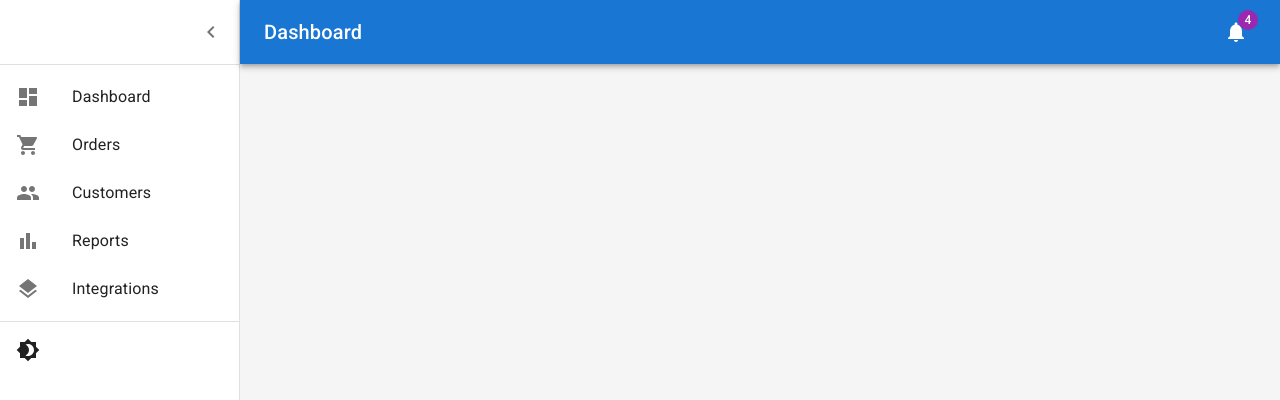
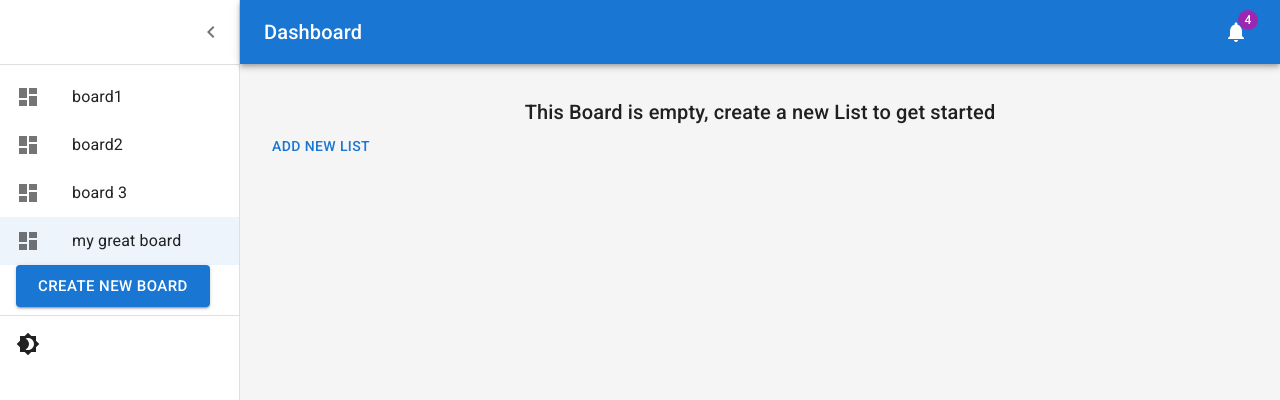
Before and after one commit to zeynabmvs/kanba, a React (Vite) app: page / in a window 1280 px wide. Shown: the top 400 px of the page. Built offline with nearby package versions, Linux system fonts and the light colour scheme.

Commit message:
add Board component

```diff
--- a/src/app/data.js
+++ b/src/app/data.js
@@ -222,3 +222,8 @@ export const initialData = {
     },
   ],
 };
+
+
+// export const initialData ={
+//   boards: []
+// }
--- /dev/null
+++ b/src/components/Board.jsx
@@ -0,0 +1,137 @@
+// import { MdAdd } from "react-icons/md";
+import { Button, Container, Stack, Typography } from "@mui/material";
+import { useDispatch, useSelector } from "react-redux";
+import { selectCurrentBoard } from "../features/boardsSlice";
+import { openModal } from "../features/modalSlice";
+// import BoardList from "./BoardList";
+// import Button from "./standard/Button";
+import MoreVertIcon from "@mui/icons-material/MoreVert";
+import { IconButton, Menu, MenuItem, Paper } from "@mui/material";
+import { useState } from "react";
+
+const BoardListCard = ({ title, description }) => {
+  return (
+    <div
+      style={{
+        padding: 10,
+        margin: 5,
+        border: "1px solid #ddd",
+        borderRadius: 4,
+      }}
+    >
+      <Typography variant="body1">{title}</Typography>
+      <Typography variant="caption">{description}</Typography>
+    </div>
+  );
+};
+
+const OptionsMenu = ({ text, onEdit, onDelete }) => {
+  const [anchorEl, setAnchorEl] = useState(null);
+  const open = Boolean(anchorEl);
+
+  const handleClick = (event) => {
+    setAnchorEl(event.currentTarget);
+  };
+  const handleClose = () => {
+    setAnchorEl(null);
+  };
+  return (
+    <>
+      <IconButton
+        id="basic-button"
+        aria-controls={open ? "basic-menu" : undefined}
+        aria-haspopup="true"
+        aria-expanded={open ? "true" : undefined}
+        onClick={handleClick}
+      >
+        <MoreVertIcon />
+      </IconButton>
+
+      <Menu
+        id="basic-menu"
+        anchorEl={anchorEl}
+        open={open}
+        onClose={handleClose}
+        MenuListProps={{
+          "aria-labelledby": "basic-button",
+        }}
+      >
+        <MenuItem onClick={onEdit}>Edit {text}</MenuItem>
+        <MenuItem sx={{ color: 'red' }}  onClick={onDelete}>Delete {text}</MenuItem>
+      </Menu>
+    </>
+  );
+};
+
+const BoardList = ({ list }) => {
+  const dispatch = useDispatch();
+
+  const onDeleteListHandler = () => {
+    dispatch(openModal({ type: "deleteList", detail: list }));
+  };
+  const onEditListHandler = () => {
+    // dispatch(closeModal())
+    dispatch(openModal({ type: "editList", detail: list }));
+  };
+
+  return (
+    <Paper elevation={3} sx={{ padding: 1, margin: 1, width: '200px'}} >
+      <Stack direction="row" justifyContent="space-between">
+      <h3>{list.title}</h3>
+      <OptionsMenu
+        text="list"
+        onEdit={onEditListHandler}
+        onelete={onDeleteListHandler}
+      ></OptionsMenu>
+      </Stack>
+
+      {list.tasks?.map((item) => (
+        <BoardListCard
+          key={item.id}
+          title={item.title}
+          description={item.description}
+        ></BoardListCard>
+      ))}
+    </Paper>
+  );
+};
+
+const Board = () => {
+  const currentBoard = useSelector(selectCurrentBoard);
+  const dispatch = useDispatch();
+
+  const onAddListHandler = () => {
+    dispatch(openModal({ type: "addList" }));
+  };
+
+  return (
+    <>
+      {!currentBoard && (
+        <Container>
+          <Typography variant="h6" textAlign="center">
+            There is no board yet, create one from sidebar
+          </Typography>
+        </Container>
+      )}
+
+      {currentBoard?.lists?.length < 1 && (
+        <Container>
+          <Typography variant="h6" textAlign="center">
+            This Board is empty, create a new List to get started
+          </Typography>
+        </Container>
+      )}
+
+      <Stack direction="row" >
+        {currentBoard?.lists?.map((list) => (
+          <BoardList key={list.id} list={list} />
+        ))}
+        {currentBoard?.lists.length < 5 && (
+          <Button onClick={() => onAddListHandler()}>Add new List</Button>
+        )}
+      </Stack>
+    </>
+  );
+};
+
+export default Board;
--- a/src/components/Dashboard.jsx
+++ b/src/components/Dashboard.jsx
@@ -1,4 +1,3 @@
-import ChevronLeftIcon from "@mui/icons-material/ChevronLeft";
 import MenuIcon from "@mui/icons-material/Menu";
 import NotificationsIcon from "@mui/icons-material/Notifications";
 import MuiAppBar from "@mui/material/AppBar";
@@ -6,16 +5,14 @@ import Badge from "@mui/material/Badge";
 import Box from "@mui/material/Box";
 import Container from "@mui/material/Container";
 import CssBaseline from "@mui/material/CssBaseline";
-import Divider from "@mui/material/Divider";
-import MuiDrawer from "@mui/material/Drawer";
 import IconButton from "@mui/material/IconButton";
-import List from "@mui/material/List";
 import Toolbar from "@mui/material/Toolbar";
 import Typography from "@mui/material/Typography";
 import { styled } from "@mui/material/styles";
 import { useState } from "react";
-import SwitchTheme from "./SwitchTheme";
-import { mainListItems, secondaryListItems } from "./listItems";
+import Board from "./Board";
+import Sidebar from "./Sidebar";
+
 const drawerWidth = 240;
 
 const AppBar = styled(MuiAppBar, {
@@ -36,37 +33,12 @@ const AppBar = styled(MuiAppBar, {
   }),
 }));
 
-const Drawer = styled(MuiDrawer, {
-  shouldForwardProp: (prop) => prop !== "open",
-})(({ theme, open }) => ({
-  "& .MuiDrawer-paper": {
-    position: "relative",
-    whiteSpace: "nowrap",
-    width: drawerWidth,
-    transition: theme.transitions.create("width", {
-      easing: theme.transitions.easing.sharp,
-      duration: theme.transitions.duration.enteringScreen,
-    }),
-    boxSizing: "border-box",
-    ...(!open && {
-      overflowX: "hidden",
-      transition: theme.transitions.create("width", {
-        easing: theme.transitions.easing.sharp,
-        duration: theme.transitions.duration.leavingScreen,
-      }),
-      width: theme.spacing(7),
-      [theme.breakpoints.up("sm")]: {
-        width: theme.spacing(9),
-      },
-    }),
-  },
-}));
-
 export default function Dashboard() {
   const [open, setOpen] = useState(true);
   const toggleDrawer = () => {
     setOpen(!open);
   };
+
   return (
     <Box sx={{ display: "flex" }}>
       <CssBaseline />
@@ -104,28 +76,8 @@ export default function Dashboard() {
           </IconButton>
         </Toolbar>
       </AppBar>
-      <Drawer variant="permanent" open={open}>
-        <Toolbar
-          sx={{
-            display: "flex",
-            alignItems: "center",
-            justifyContent: "flex-end",
-            px: [1],
-          }}
-        >
-          <IconButton onClick={toggleDrawer}>
-            <ChevronLeftIcon />
-          </IconButton>
-        </Toolbar>
-        <Divider />
-        <List component="nav">
-          {mainListItems}
-          <Divider sx={{ my: 1 }} />
-          <SwitchTheme />
+      <Sidebar open={open} toggleDrawer={toggleDrawer} />
 
-          {/* {secondaryListItems} */}
-        </List>
-      </Drawer>
       <Box
         component="main"
         sx={{
@@ -139,7 +91,9 @@ export default function Dashboard() {
         }}
       >
         <Toolbar />
-        <Container maxWidth="lg" sx={{ mt: 4, mb: 4 }}></Container>
+        <Container maxWidth="lg" sx={{ mt: 4, mb: 4 }}>
+          <Board></Board>
+        </Container>{" "}
       </Box>
     </Box>
   );
--- /dev/null
+++ b/src/components/Sidebar.jsx
@@ -0,0 +1,102 @@
+import ChevronLeftIcon from "@mui/icons-material/ChevronLeft";
+import DashboardIcon from "@mui/icons-material/Dashboard";
+import Divider from "@mui/material/Divider";
+import MuiDrawer from "@mui/material/Drawer";
+import IconButton from "@mui/material/IconButton";
+import List from "@mui/material/List";
+import ListItemButton from "@mui/material/ListItemButton";
+import ListItemIcon from "@mui/material/ListItemIcon";
+import ListItemText from "@mui/material/ListItemText";
+import Toolbar from "@mui/material/Toolbar";
+import { styled } from "@mui/material/styles";
+import { Fragment } from "react";
+import { useDispatch, useSelector } from "react-redux";
+import {
+  changeCurrentBoard,
+  selectBoards,
+  selectCurrentBoardId,
+} from "../features/boardsSlice";
+import openModal from "../features/modalSlice";
+import SwitchTheme from "./SwitchTheme";
+import {mainListItems} from "./listItems"
+import { Button } from "@mui/material";
+
+const drawerWidth = 240;
+
+const Drawer = styled(MuiDrawer, {
+  shouldForwardProp: (prop) => prop !== "open",
+})(({ theme, open }) => ({
+  "& .MuiDrawer-paper": {
+    position: "relative",
+    whiteSpace: "nowrap",
+    width: drawerWidth,
+    transition: theme.transitions.create("width", {
+      easing: theme.transitions.easing.sharp,
+      duration: theme.transitions.duration.enteringScreen,
+    }),
+    boxSizing: "border-box",
+    ...(!open && {
+      overflowX: "hidden",
+      transition: theme.transitions.create("width", {
+        easing: theme.transitions.easing.sharp,
+        duration: theme.transitions.duration.leavingScreen,
+      }),
+      width: theme.spacing(7),
+      [theme.breakpoints.up("sm")]: {
+        width: theme.spacing(9),
+      },
+    }),
+  },
+}));
+
+const Sidebar = ({ open, toggleDrawer }) => {
+  const boards = useSelector(selectBoards);
+  const currentBoardId = useSelector(selectCurrentBoardId);
+  const dispatch = useDispatch();
+
+  const onChangeBoardHandler = (board) => {
+    dispatch(changeCurrentBoard(board.id));
+  };
+
+  const onCreateBoardHandler = () => {
+    dispatch(openModal({ type: "createBoard" }));
+  };
+
+  return (
+    <Drawer variant="permanent" open={open}>
+      <Toolbar
+        sx={{
+          display: "flex",
+          alignItems: "center",
+          justifyContent: "flex-end",
+          px: [1],
+        }}
+      >
+        <IconButton onClick={toggleDrawer}>
+          <ChevronLeftIcon />
+        </IconButton>
+      </Toolbar>
+      <Divider />
+      <List component="nav">
+        {boards.map((item) => (
+          <Fragment key={item.id}>
+            <ListItemButton selected={currentBoardId === item.id} onClick={() => onChangeBoardHandler(item)}>
+              <ListItemIcon>
+                <DashboardIcon />
+              </ListItemIcon>
+              <ListItemText primary={item.title} />
+            </ListItemButton>
+          </Fragment>
+        ))}
+
+        <Button onClick={() => onCreateBoardHandler()} variant="contained" size="large" sx={{mx: [2]}}>Create New Board</Button>
+        <Divider sx={{ my: 1 }} />
+        <SwitchTheme />
+
+        {/* {secondaryListItems} */}
+      </List>
+    </Drawer>
+  );
+};
+
+export default Sidebar;
--- a/src/features/boardsSlice.js
+++ b/src/features/boardsSlice.js
@@ -41,7 +41,7 @@ const findSubtaskInexes = (state, subtask, task) => {
 export const boardsSlice = createSlice({
   name: "boards",
   initialState: {
-    currentBoardId: initialData.boards[0].id,
+    currentBoardId: initialData.length ? initialData.boards[0].id: 0,
     boards: initialData.boards,
   },
   reducers: {
```
